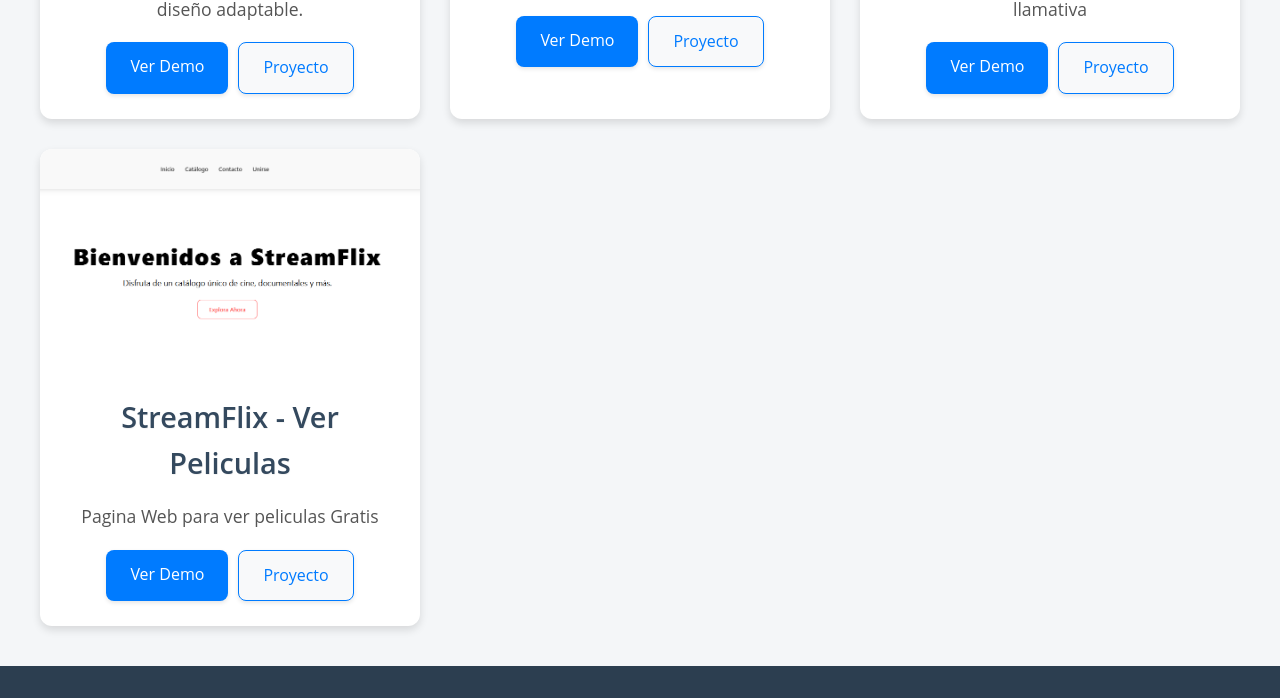
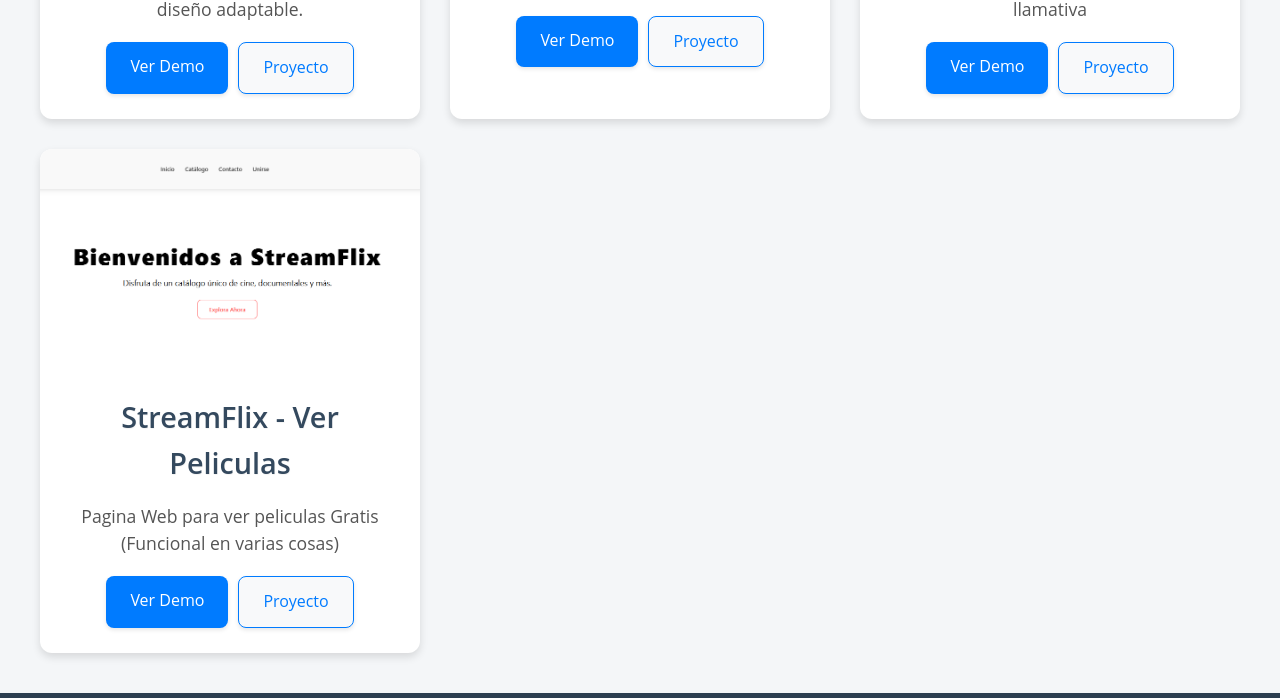
Before and after one commit to DevDonka/PortafolioSena, a plain HTML site: page index.html in a window 1280 px wide. Shown: the part 719-1417 px from the top of the page. Drawn offline with Linux system fonts and the light colour scheme.

Commit message:
Update index.html

```diff
--- a/index.html
+++ b/index.html
@@ -64,7 +64,7 @@
                 </div>
                 <div class="proyecto-info">
                     <h3>StreamFlix - Ver Peliculas</h3>
-                    <p>Pagina Web para ver peliculas Gratis</p>
+                    <p>Pagina Web para ver peliculas Gratis (Funcional en varias cosas)</p>
                     <div class="proyecto-actions">
                         <a href="https://streamflix-beta.vercel.app" class="button primary">Ver Demo</a>
                         <a href="https://github.com/DevDonka/StreamFlix" class="button secondary">Proyecto</a>
```
